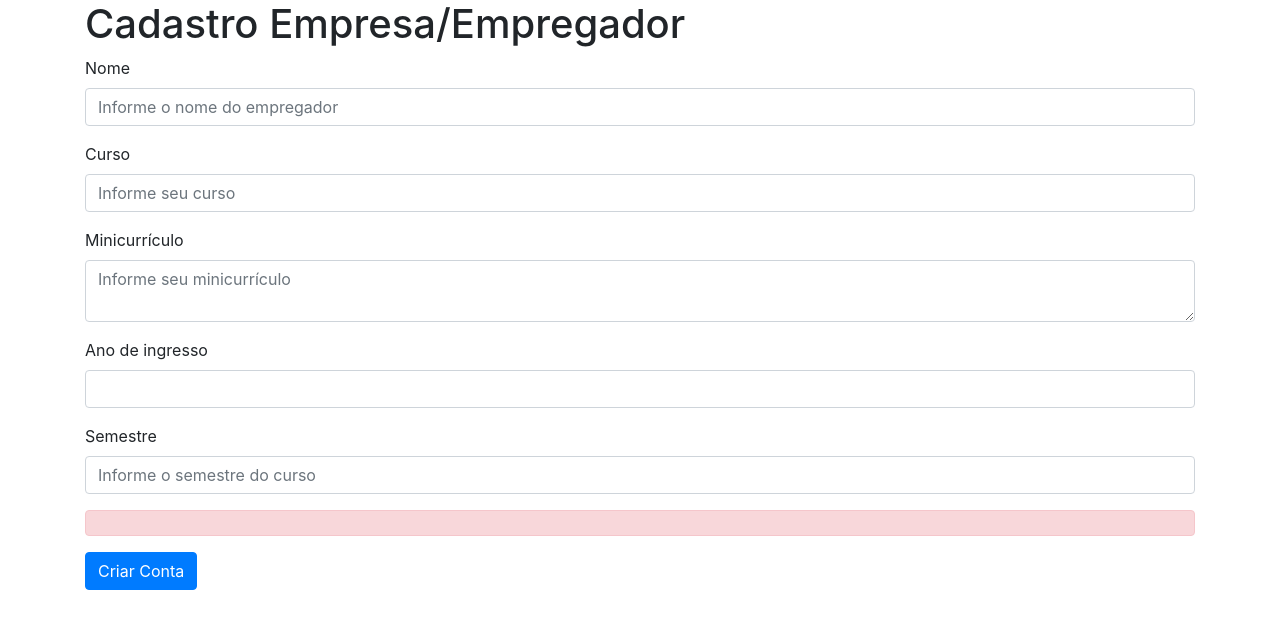
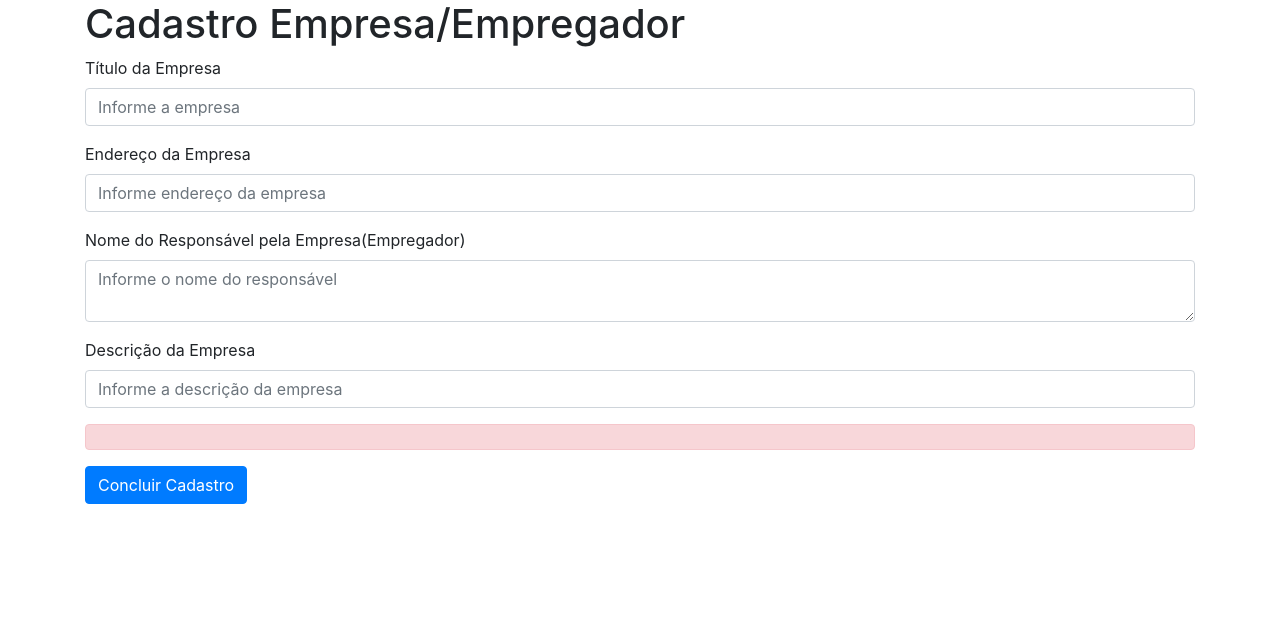
Before and after one commit to laazevedo/MOE, a CodeIgniter 4 app: template app/Views/cadastro-empregador.php in a window 1280 px wide. Shown: the top 629 px of the page. Run offline with PHP 8.4 and a stand-in for CodeIgniter, Linux system fonts and the light colour scheme; the template is opened without the code that fills it, so the values that code supplies are empty; some libraries are stand-ins or nearby versions.

Commit message:
Update cadastro-empregador.php

```diff
--- a/app/Views/cadastro-empregador.php
+++ b/app/Views/cadastro-empregador.php
@@ -17,25 +17,22 @@
         <h1>Cadastro Empresa/Empregador</h1>
         <form action="cadastro/empregador" method="post">
             <div class="form-group">
-                <label for="nomeEmpregador">Nome</label>
-                <input class="form-control" id="nomeEmpregador" name="nomeEmpregador" placeholder="Informe o nome do empregador" required>
+                <label for="nomeEmpresa">Título da Empresa</label>
+                <input class="form-control" id="nomeEmpresa" name="nomeEmpresa" placeholder="Informe a empresa" required>
             </div>
             <div class="form-group">
-                <label for="curso">Curso</label>
-                <input class="form-control" id="curso" name="curso" placeholder="Informe seu curso" required>
+                <label for="enderecoEmpresa">Endereço da Empresa</label>
+                <input class="form-control" id="enderecoEmpresa" name="enderecoEmpresa" placeholder="Informe endereço da empresa" required>
             </div>
             <div class="form-group">
-                <label for="minicurriculo">Minicurrículo</label>
-                <textarea class="form-control" id="minicurriculo" name="minicurriculo" placeholder="Informe seu minicurrículo" required></textarea>
+                <label for="nomePessoaContato">Nome do Responsável pela Empresa(Empregador)</label>
+                <textarea class="form-control" id="nomePessoaContato" name="nomePessoaContato" placeholder="Informe o nome do responsável" required></textarea>
             </div>
             <div class="form-group">
-                <label for="anoIngresso">Ano de ingresso</label>
-                <input type="text" class="form-control" id="anoIngresso" name="anoIngresso" />
+                <label for="descricaoEmpresa">Descrição da Empresa</label>
+                <input class="form-control" id="descricaoEmpresa" name="descricaoEmpresa" placeholder="Informe a descrição da empresa"/>
             </div>
-            <div class="form-group">
-                <label for="semestre">Semestre</label>
-                <input type="number" class="form-control" id="semestre" name="semestre" placeholder="Informe o semestre do curso" min="1" max="20" required>
-            </div>
+
             <?php if (isset($validacao)) : ?>
                 <div class="alert alert-danger" role="alert">
                     <?= $validacao->listErrors() ?>
@@ -46,7 +43,7 @@
                 <input type="hidden" name="senha" value=<?= $senha ?>>
                 <input type="hidden" name="tipo" value=<?= $tipo ?>>
             </div>
-            <button type="submit" class="btn btn-primary">Criar Conta</button>
+            <button type="submit" class="btn btn-primary">Concluir Cadastro</button>
         </form>
 
     </div>
@@ -62,11 +59,3 @@
 </body>
 
 </html>
-
-<script>
-    $("#anoIngresso").datepicker({
-        format: "yyyy",
-        viewMode: "years",
-        minViewMode: "years"
-    });
-</script>
```
